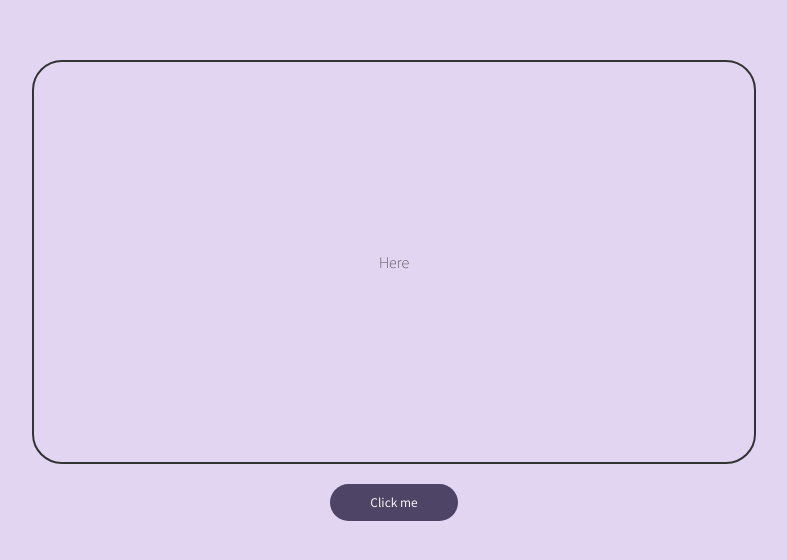
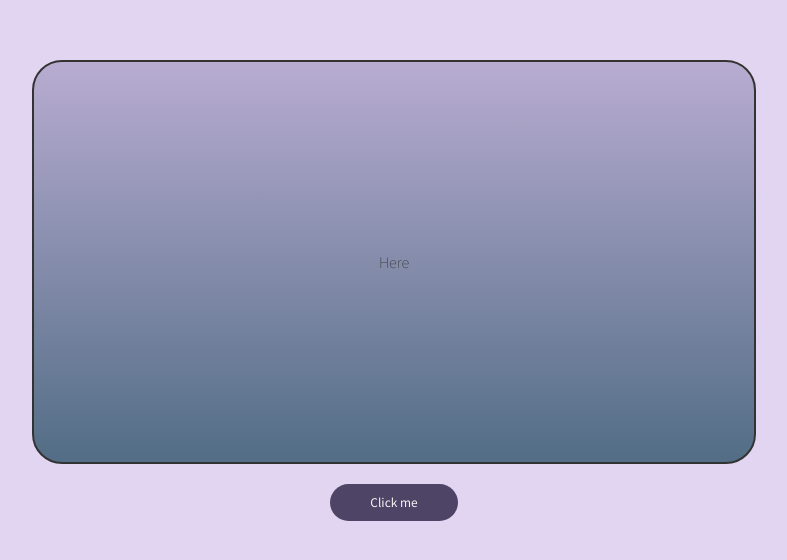
Before and after one commit to nawadit/tsquotes, a plain HTML site: page index.html in a window 1280 px wide. Shown: the part 118-678 px from the top of the page, without its empty margins (246-1033 px from the left). Drawn offline with Linux system fonts and the light colour scheme.

Commit message:
Corrected a syntax mistake

```diff
--- a/style.css
+++ b/style.css
@@ -10,7 +10,7 @@ body{
     width: 50vw;
     height: 50vh;
     border: 2px solid #333333;
-    background-color: linear-gradient(#b8acd1, #526d85);
+    background-image: linear-gradient(#b8acd1, #526d85);
     border-radius: 30px;
     font-family: 'Source Sans Pro', sans-serif;
     text-align: center;
```
